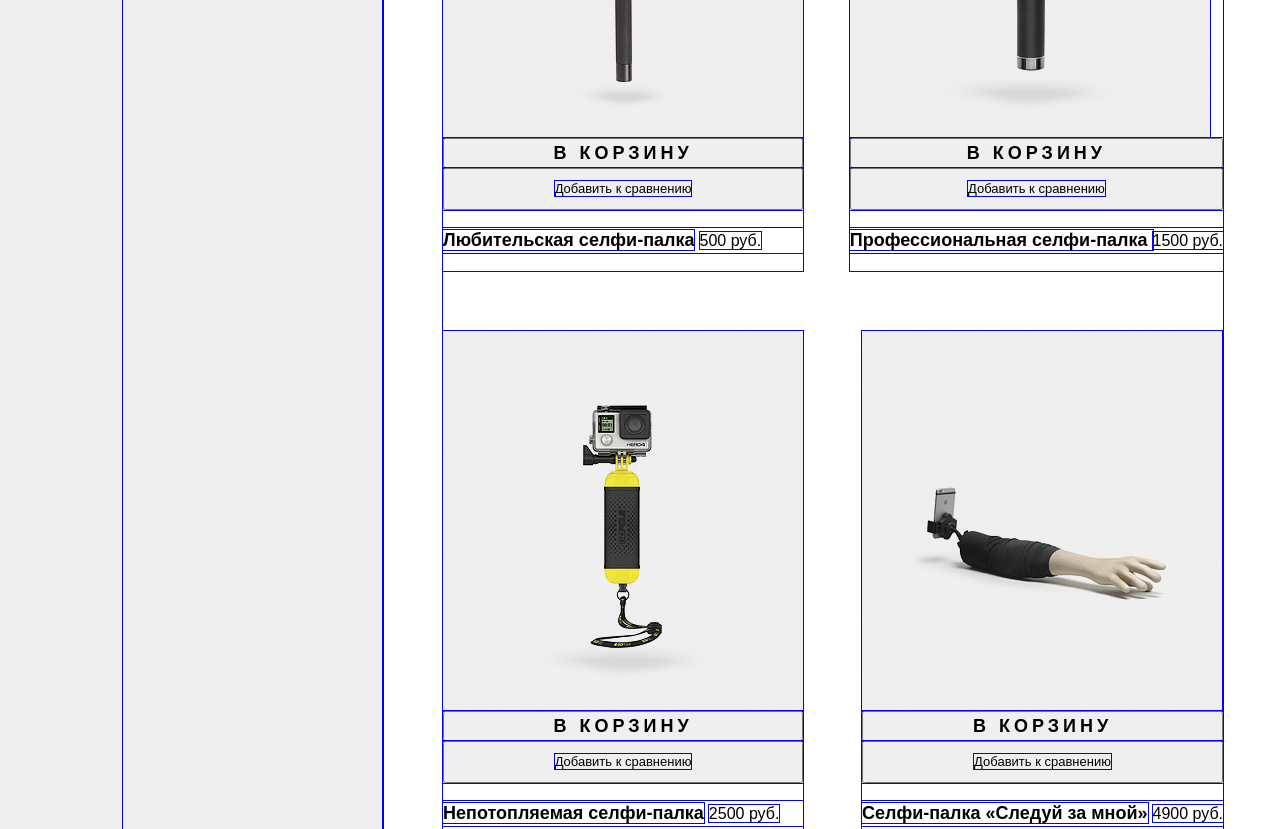
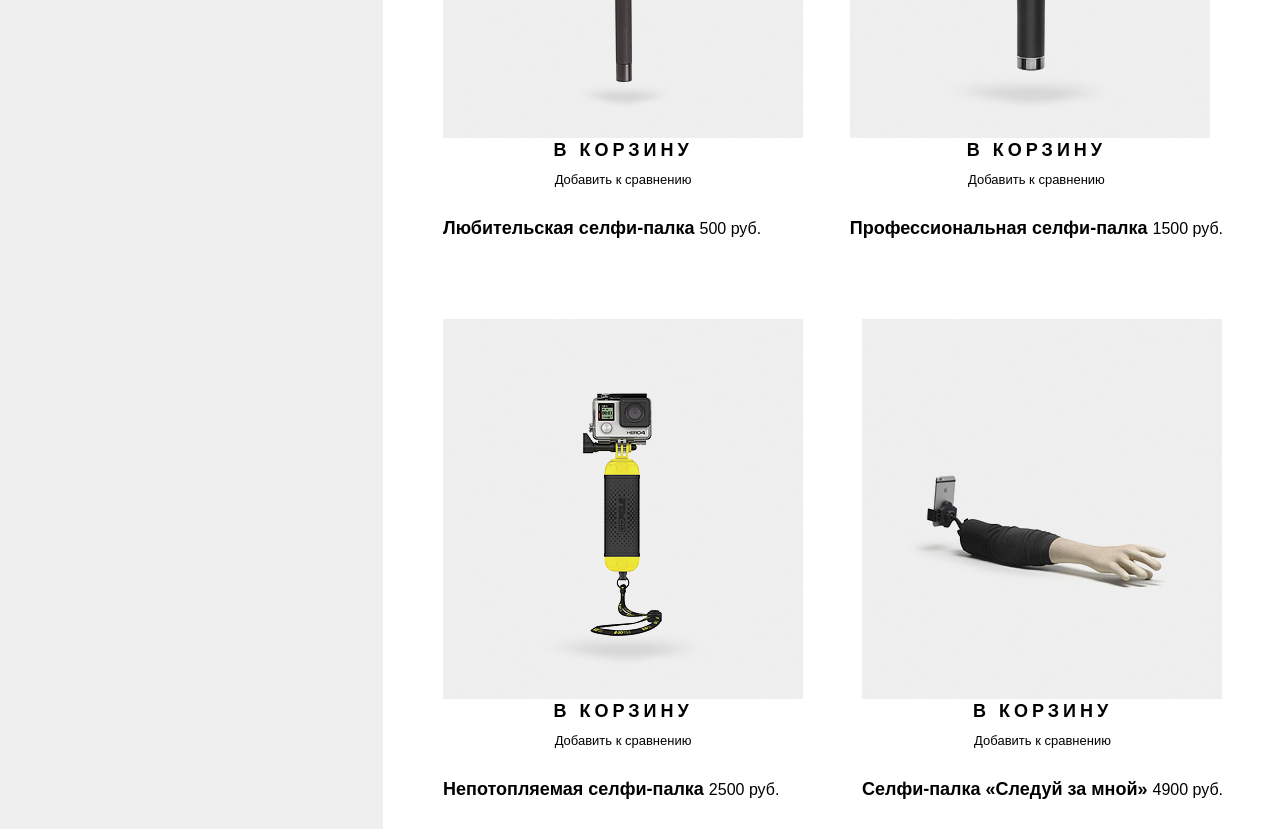
Before and after one commit to proffuture/401977-device, a plain HTML site: page device-catalog.html in a window 1280 px wide. Shown: the part 780-1609 px from the top of the page. Drawn offline with Linux system fonts and the light colour scheme.

Commit message:
Основное задание: начинаем строить сетку личного проекта на флексах
обе страницы

```diff
--- a/css/style.css
+++ b/css/style.css
@@ -4,12 +4,11 @@ body {
  font-size: 15px;
 }
 
-
+/*
 * {
 outline: 1px solid blue;
 }
-
-
+*/
  a {
   text-decoration: none;
   color: rgb(0, 0, 0);
@@ -520,7 +519,7 @@ width: 50%;
 
 .number-list {
   display: flex;
-  padding: 0;
+  padding: 20px;
 }
 
 .control-page-wrapper {
@@ -530,6 +529,12 @@ width: 50%;
   align-items: center;
   margin-bottom: 60px;
   background-color: rgb(239, 239, 239);
+}
+
+.buttons-item {
+  display: flex;
+  flex-direction: column;
+  align-items: center;
 }
 
 /*-----------Страница каталог конец---------------*/
--- a/device-catalog.html
+++ b/device-catalog.html
@@ -127,8 +127,10 @@
             <ul class="catalog-list">
               <li class="catalog-item">
                 <img src="img/item-1.jpg" width="360" height="380" alt="Товар номер 1">
-                <button class="button">В корзину</button>
-                <button class="button"><span class="add-on-compare">Добавить к сравнению</span></button>
+                <div class="buttons-item">
+                <a href="#" class="button">В корзину</a>
+                <a href="#" class="button"><span class="add-on-compare">Добавить к сравнению</span></a>
+              </div>
                 <h3 class="catalog-item-h3">
                   <a href="#">Любительская селфи-палка</a>
                   <span class="price">500 руб.</span>
@@ -136,8 +138,10 @@
               </li>
               <li class="catalog-item">
                 <img src="img/item-2.jpg" width="360" height="380" alt="Товар номер 2">
-                <button class="button">В корзину</button>
-                <button class="button"><span class="add-on-compare">Добавить к сравнению</span></button>
+                <div class="buttons-item">
+                <a href="#" class="button">В корзину</a>
+                <a href="#" class="button"><span class="add-on-compare">Добавить к сравнению</span></a>
+              </div>
                 <h3 class="catalog-item-h3">
                   <a href="#">Профессиональная селфи-палка </a>
                   <span class="price">1500 руб.</span>
@@ -145,8 +149,10 @@
               </li>
               <li class="catalog-item">
                 <img src="img/item-3.jpg" width="360" height="380" alt="Товар номер 3">
-                <button class="button">В корзину</button>
-                <button class="button"><span class="add-on-compare">Добавить к сравнению</span></button>
+                <div class="buttons-item">
+                <a href="#" class="button">В корзину</a>
+                <a href="#" class="button"><span class="add-on-compare">Добавить к сравнению</span></a>
+              </div>
                 <h3 class="catalog-item-h3">
                   <a href="#">Непотопляемая селфи-палка</a>
                   <span class="price">2500 руб.</span>
@@ -154,8 +160,10 @@
               </li>
               <li class="catalog-item">
                 <img src="img/item-4.jpg" width="360" height="380" alt="Товар номер 4">
-                <button class="button">В корзину</button>
-                <button class="button"><span class="add-on-compare">Добавить к сравнению</span></button>
+                <div class="buttons-item">
+                <a href="#" class="button">В корзину</a>
+                <a href="#" class="button"><span class="add-on-compare">Добавить к сравнению</span></a>
+              </div>
                 <h3 class="catalog-item-h3">
                   <a href="#">Селфи-палка «Следуй за мной»</a>
                   <span class="price">4900 руб.</span>
```
